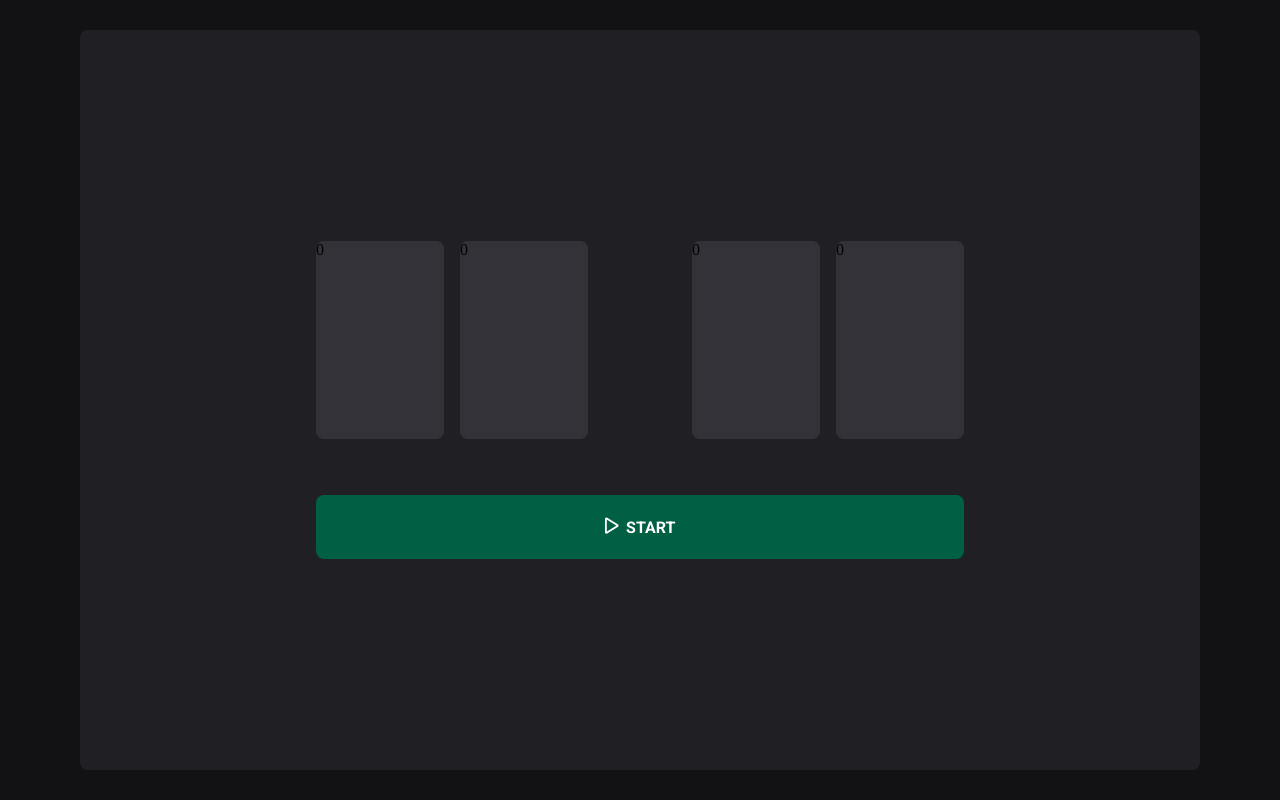
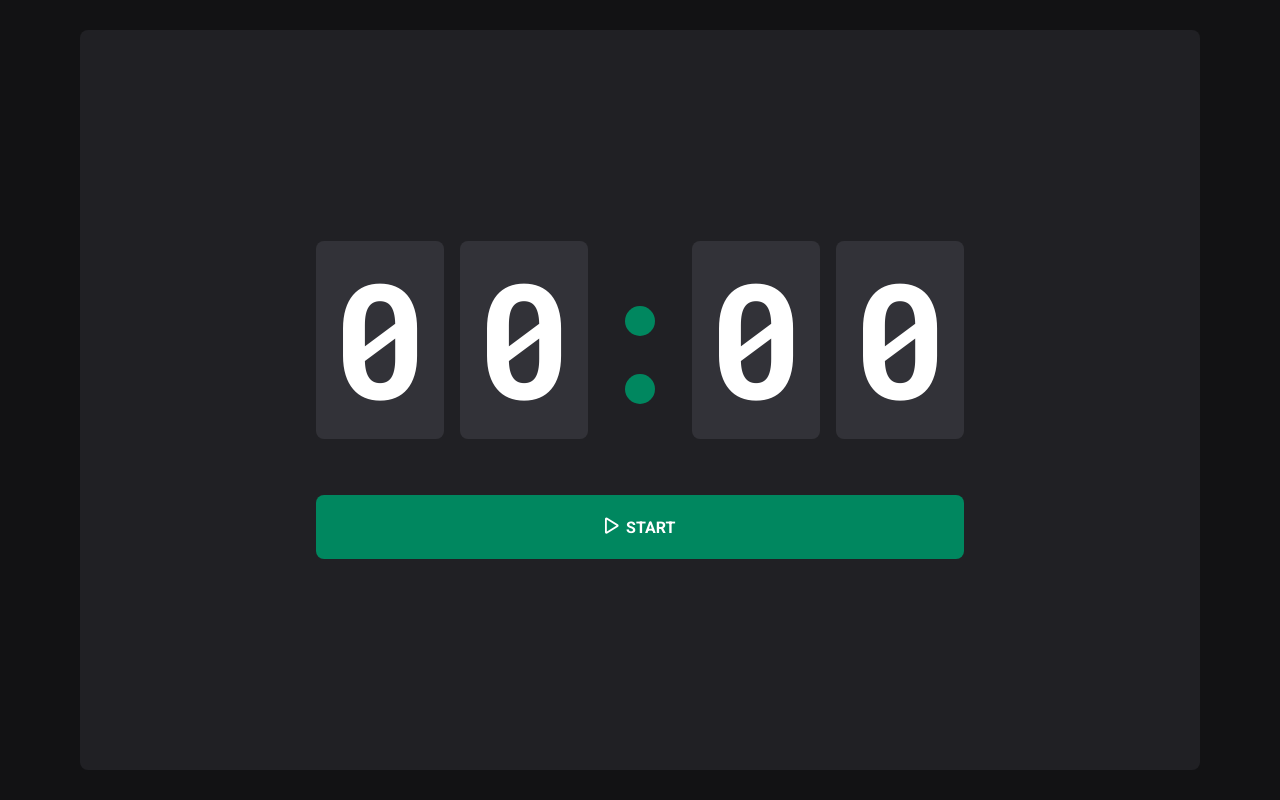
Before and after one commit to 10reps/stopwatch, a website: page index.html in a window 1280 px wide. Drawn offline with Linux system fonts and the light colour scheme; files whose address does not match are found by name.

Commit message:
Fix and add CSS

```diff
--- a/index.html
+++ b/index.html
@@ -19,10 +19,10 @@
                 <div class="number">0</div>
                 <div class="number">0</div>
                 <div class="number">0</div>
-                <div class="circle"></div>
-                <div class="circle"></div>
+                <div class="circle-one"></div>
+                <div class="circle-two"></div>
             </div>
-            <button class="btn-play-default" type="button"><i class="ic-play"></i>START</button>
+            <button class="play-btn" type="button"><i class="ic-play"></i>START</button>
         </div>
     </div>
 </body>
--- a/styles/main.scss
+++ b/styles/main.scss
@@ -7,6 +7,7 @@
 
 * {
     box-sizing: border-box;
+    text-align: center;
     margin: 0;
 }
 
@@ -30,7 +31,11 @@ body {
 
 .number-box {
     display: flex;
+    position: relative;
     margin-bottom: 56px;
+    font-family: $font-roboto-mono;
+    font-size: $font-size-160;
+    color: $white;
 }
 
 .number {
@@ -38,6 +43,7 @@ body {
     height: 198px;
     border-radius: 8px;
     background-color: $grey3;
+    line-height: 1.2;
 }
 
 .number:nth-child(1) {
@@ -52,6 +58,28 @@ body {
     margin-right: 16px;
 }
 
+.circle-one {
+    width: 30px;
+    height: 30px;
+    border-radius: 50%;
+    background-color: $green;
+    position: absolute;
+    left: 50%;
+    top: 65px;
+    transform: translate(-50%);
+}
+
+.circle-two {
+    width: 30px;
+    height: 30px;
+    border-radius: 50%;
+    background-color: $green;
+    position: absolute;
+    left: 50%;
+    bottom: 35px;
+    transform: translate(-50%);
+}
+
 .ic-play {
     margin-right: 8px;
     font-weight: 700;
```
Also changed, not shown: style.css.
